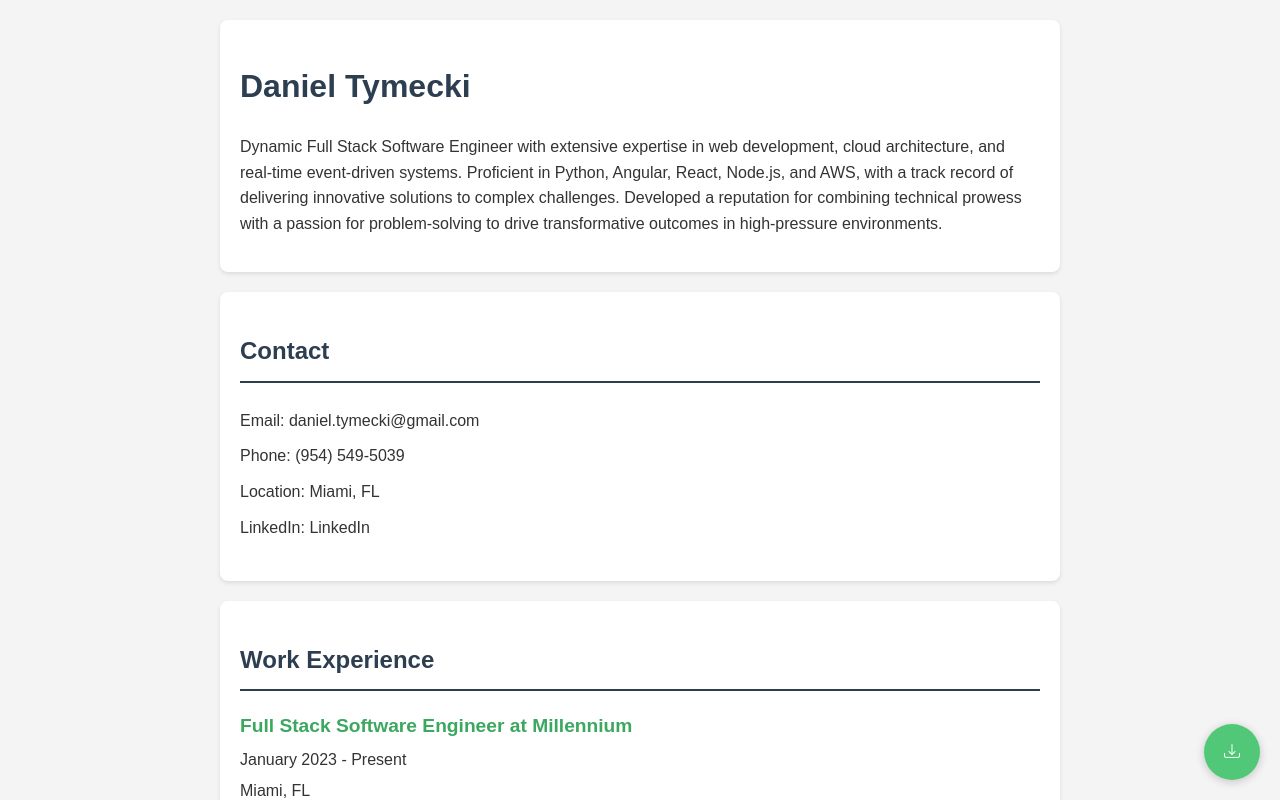
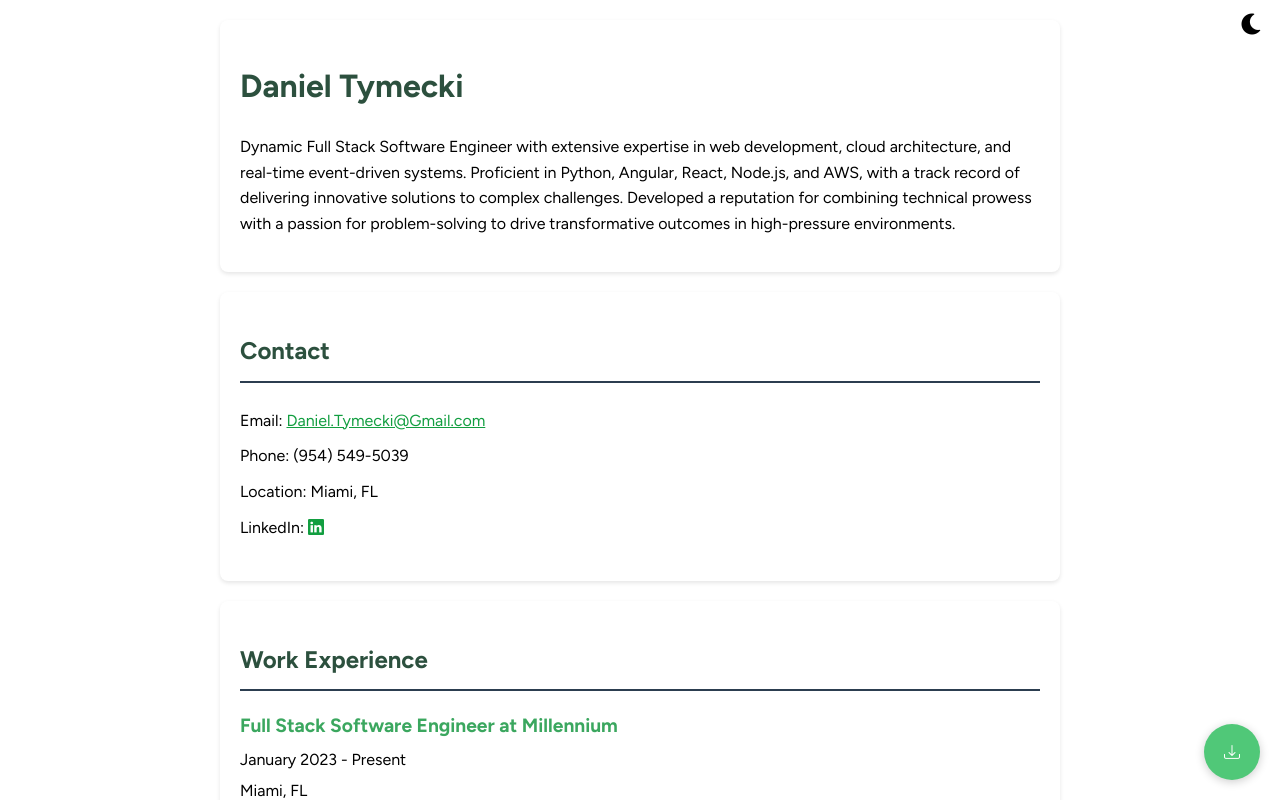
Before and after one commit to greenphantom/Resume-Website-React, a React (Create React App) app: page / in a window 1280 px wide. Shown: the top 800 px of the page. Built offline with nearby package versions, Linux system fonts and the light colour scheme.

Commit message:
Added Theming and Clean Up

```diff
--- a/public/index.html
+++ b/public/index.html
@@ -7,37 +7,16 @@
     <meta name="theme-color" content="#000000" />
     <meta
       name="description"
-      content="Web site created using create-react-app"
+      content="Web site created using create-react-app on React 18"
     />
     <link rel="apple-touch-icon" href="%PUBLIC_URL%/logo192.png" />
-    <!--
-      manifest.json provides metadata used when your web app is installed on a
-      user's mobile device or desktop. See https://developers.google.com/web/fundamentals/web-app-manifest/
-    -->
     <link rel="manifest" href="%PUBLIC_URL%/manifest.json" />
-    <!--
-      Notice the use of %PUBLIC_URL% in the tags above.
-      It will be replaced with the URL of the `public` folder during the build.
-      Only files inside the `public` folder can be referenced from the HTML.
-
-      Unlike "/favicon.ico" or "favicon.ico", "%PUBLIC_URL%/favicon.ico" will
-      work correctly both with client-side routing and a non-root public URL.
-      Learn how to configure a non-root public URL by running `npm run build`.
-    -->
+    <link href="https://fonts.googleapis.com/css2?family=Figtree:wght@400;700&display=swap" rel="stylesheet">
+    <link rel="stylesheet" href="https://cdnjs.cloudflare.com/ajax/libs/font-awesome/6.0.0-beta3/css/all.min.css"/>
     <title>Resume - Daniel Tymecki</title>
   </head>
   <body>
     <noscript>You need to enable JavaScript to run this app.</noscript>
     <div id="root"></div>
-    <!--
-      This HTML file is a template.
-      If you open it directly in the browser, you will see an empty page.
-
-      You can add webfonts, meta tags, or analytics to this file.
-      The build step will place the bundled scripts into the <body> tag.
-
-      To begin the development, run `npm start` or `yarn start`.
-      To create a production bundle, use `npm run build` or `yarn build`.
-    -->
   </body>
 </html>
--- a/src/App.tsx
+++ b/src/App.tsx
@@ -1,5 +1,6 @@
-import React from 'react';
+import React, { useState, useEffect } from 'react';
 import './styles.css';
+import './themes.css';
 import data from './ReferenceData/resume.json';
 import { ResumeData } from './models/ResumeData';
 import Header from './components/Header';
@@ -7,21 +8,36 @@ import Contact from './components/Contact';
 import WorkExperience from './components/WorkExperience';
 import Education from './components/Education/Education';
 import Skills from './components/Skills/Skills';
-import ProfileImage from './components/ProfileImage/ProfileImage';
 import Fab from './components/Fab/Fab';
 
 const App: React.FC = () => {
+  const [theme, setTheme] = useState('light');
   const resumeData: ResumeData = data;
+
+  useEffect(() => {
+    const savedTheme = localStorage.getItem('theme') || 'light';
+    setTheme(savedTheme);
+    document.documentElement.setAttribute('data-theme', savedTheme);
+  }, []);
+
+  const toggleTheme = () => {
+    const newTheme = theme === 'light' ? 'dark' : 'light';
+    setTheme(newTheme);
+    document.documentElement.setAttribute('data-theme', newTheme);
+    localStorage.setItem('theme', newTheme);
+  };
 
   return (
     <div>
-      {false && <ProfileImage imageUrl={resumeData.image} />}
+      <button className="theme-toggle-button" onClick={toggleTheme}>
+        {theme === 'light' ? <i className="fas fa-moon"></i> : <i className="fas fa-sun"></i>}
+      </button>
       <Header resumeData={resumeData} />
       <Contact contact={resumeData.contact} />
       <WorkExperience workExperience={resumeData.work_experience} />
       <Education education={resumeData.education} />
       <Skills skills={resumeData.skills} />
-      <Fab /> {/* Add the FAB component */}
+      <Fab />
     </div>
   );
 };
--- a/src/ReferenceData/resume.json
+++ b/src/ReferenceData/resume.json
@@ -3,10 +3,10 @@
     "version": "2024.06.05",
     "image": "profile.jpg",
     "contact": {
-      "email": "daniel.tymecki@gmail.com",
+      "email": "Daniel.Tymecki@Gmail.com",
       "phone": "(954) 549-5039",
       "location": "Miami, FL",
-      "linkedin": "LinkedIn"
+      "linkedin": "https://www.linkedin.com/in/daniel-tymecki-799711127/"
     },
     "professional_summary": "Dynamic Full Stack Software Engineer with extensive expertise in web development, cloud architecture, and real-time event-driven systems. Proficient in Python, Angular, React, Node.js, and AWS, with a track record of delivering innovative solutions to complex challenges. Developed a reputation for combining technical prowess with a passion for problem-solving to drive transformative outcomes in high-pressure environments.",
     "work_experience": [
--- a/src/components/Contact.tsx
+++ b/src/components/Contact.tsx
@@ -10,10 +10,10 @@ const Contact: React.FC<ContactProps> = ({ contact }) => {
         <section>
             <h2>Contact</h2>
             <ul>
-                <li>Email: {contact.email}</li>
+                <li>Email: <a href={`mailto:${contact.email}`}>{contact.email}</a></li>
                 <li>Phone: {contact.phone}</li>
                 <li>Location: {contact.location}</li>
-                <li>LinkedIn: {contact.linkedin}</li>
+                <li>LinkedIn: <a target='blank' href={contact.linkedin}><i className="bi bi-linkedin"></i></a></li>
             </ul>
         </section>
     );
--- a/src/components/Skills/SkillBadge/SkillBadge.css
+++ b/src/components/Skills/SkillBadge/SkillBadge.css
@@ -1,9 +1,10 @@
 .skill-badge {
     display: inline-block;
-    background-color: #45d173;
+    background-color: var(--badge-color);
     color: white;
     padding: 5px 10px;
     margin: 5px;
     border-radius: 12px;
     font-size: 14px;
+    font-weight: bold;
 }
--- a/src/styles.css
+++ b/src/styles.css
@@ -1,23 +1,24 @@
 body {
-    font-family: 'Arial', sans-serif;
+    font-family: 'Figtree';
     line-height: 1.6;
     margin: 0;
     padding: 0;
-    background-color: #f4f4f4;
-    color: #333;
+    background-color: var(--background-color);
+    color: var(--text-color);
 }
 
 header, section {
     padding: 20px;
     margin: 20px auto;
     max-width: 800px;
-    background: #fff;
+    background: var(--card-color);
+    color: var(--text-color);
     border-radius: 8px;
-    box-shadow: 0 2px 4px rgba(0, 0, 0, 0.1);
+    box-shadow: 0 2px 4px var(--box-shadow-color);
 }
 
 h1, h2, h3 {
-    color: #2c3e50;
+    color: var(--heading-color);
 }
 
 ul {
@@ -30,7 +31,7 @@ li {
 }
 
 h2 {
-    border-bottom: 2px solid #2c3e50;
+    border-bottom: 2px solid  var(--border-color);
     padding-bottom: 10px;
     margin-bottom: 20px;
 }
@@ -42,7 +43,16 @@ article {
 article h3 {
     margin: 0;
     font-size: 1.2em;
-    color: #3ba75f;
+    color: var(--subheading-color);
+}
+
+a {
+    color: var(--link-color);
+}
+
+a:hover {
+    color: var(--link-hover);
+    text-decoration: underline;
 }
 
 article p {
@@ -60,3 +70,18 @@ article p {
     border-radius: 50%;
     object-fit: cover;
   }
+
+  .theme-toggle-button {
+    position: fixed;
+    top: 10px;
+    right: 10px;
+    background: none;
+    border: none;
+    cursor: pointer;
+    font-size: 24px;
+    z-index: 1000; /* Ensure it stays on top */
+  }
+
+  .theme-toggle-button i {
+    color: var(--text-color); /* Adjust based on your theme colors */
+  }
--- /dev/null
+++ b/src/themes.css
@@ -0,0 +1,42 @@
+
+:root {
+    --background-color: #ffffff;
+    --card-color: var(--background-color);
+    --text-color: #000000;
+    --link-color: #129e40;
+    --link-hover: #278045;
+    --heading-color: #2c503e;
+    --subheading-color: #3ba75f;
+    --border-color: #2c3e50;
+    --badge-color: #428f4b;
+    --box-shadow-color: rgba(0, 0, 0, 0.1);
+
+    --color-primary-100: #2dc962;
+    --color-primary-200: #53d073;
+    --color-primary-300: #6ed685;
+    --color-primary-400: #86dc96;
+    --color-primary-500: #9ce3a7;
+    --color-primary-600: #b1e9b8;
+
+    --color-surface-100: #121212;
+    --color-surface-200: #282828;
+    --color-surface-300: #3f3f3f;
+    --color-surface-400: #575757;
+    --color-surface-500: #717171;
+    --color-surface-600: #8b8b8b;
+
+  }
+
+  [data-theme='dark'] {
+    /* --background-color: #383333; */
+    --background-color: var(--color-surface-100);
+    --card-color: var(--color-surface-200);
+    --text-color: #ffffff;
+    --link-color: #2dc962;
+    --link-hover: #18ff65;
+    --heading-color: #ffffff;
+    --subheading-color: rgb(177, 233, 184);
+    --border-color: #2c5034;
+    --badge-color: #428f4b;
+    --box-shadow-color: rgba(255, 255, 255, 0.1);
+  }
```
Also changed, not shown: public/alt-profile.jpg (added).
